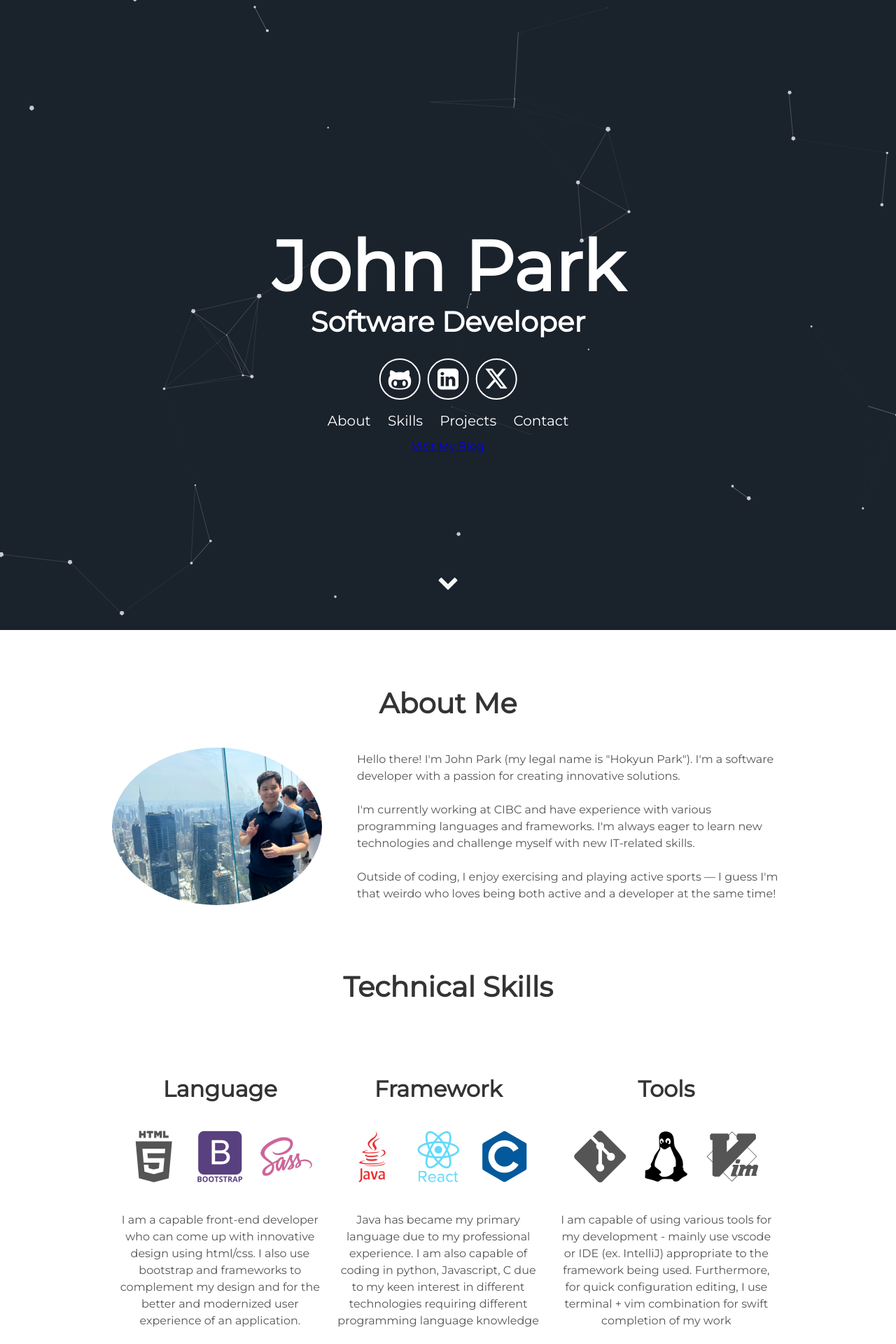
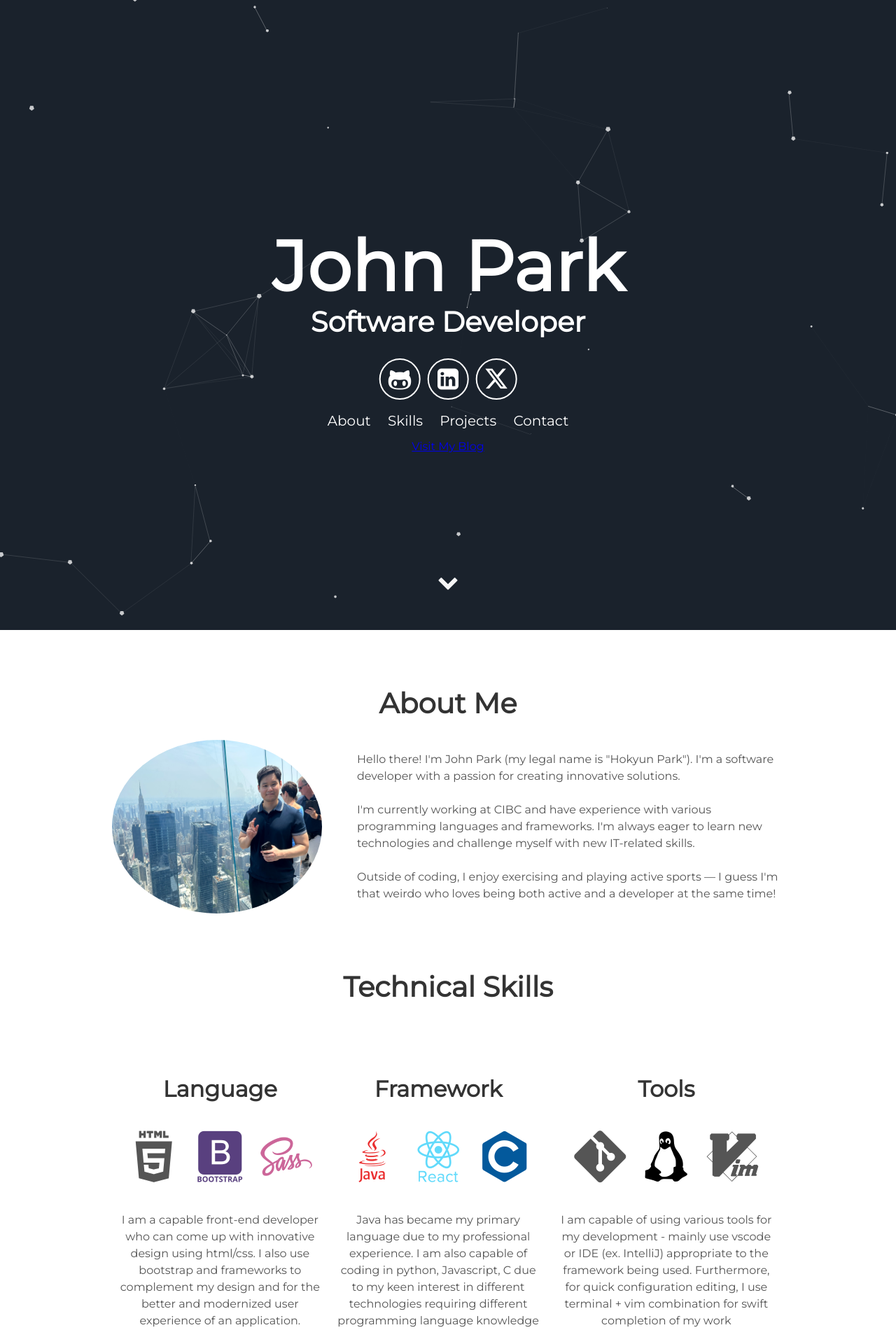
Before and after one commit to JohnPHK/JohnPHK, a Jekyll site: the page built from index.html, in a window 1280 px wide. Shown: the top 1920 px of the page at 70% size. Built offline with Jekyll 4.4.1, drawn with Linux system fonts in a browser that asks for light colours; nearby versions of some CDN libraries.

Commit message:
Fixing flex issue with display flex

```diff
--- a/_includes/about.html
+++ b/_includes/about.html
@@ -1,7 +1,7 @@
  <div class="user-details">
   <h1> About Me </h1>
-  <div class="user-description">
-    <img id="my_picture" alt="my_picture" src="{{ "/assets/img/my_picture.jpg" | prepend: site.baseurl }}">
-    <p id="user-description-paragraph"> {{site.user_description}} </p>
-  </div>
 </div>
+<div class="user">
+  <img id="my_picture" alt="my_picture" src="{{ "/assets/img/my_picture.jpg" | prepend: site.baseurl }}">
+  <p id="user-description-paragraph"> {{site.user_description}} </p>
+</div>
--- a/assets/css/main.css
+++ b/assets/css/main.css
@@ -3500,6 +3500,7 @@
 #my_picture {
     max-width: 300px;
     border-radius: 50%;
+    margin-right: 50px;
 }
 #skills{
     width:90%;
@@ -3534,14 +3535,6 @@
 .user-details{
     text-align:center;
     margin:5px auto
-}
-
-.user-description{
-    display: flex;
-    flex-direction: row;
-    justify-content: center; /* center the group horizontally */
-    align-items: center;
-    gap: 50px; /* space between image and text */
 }
 
 #user-description-paragraph {
```
